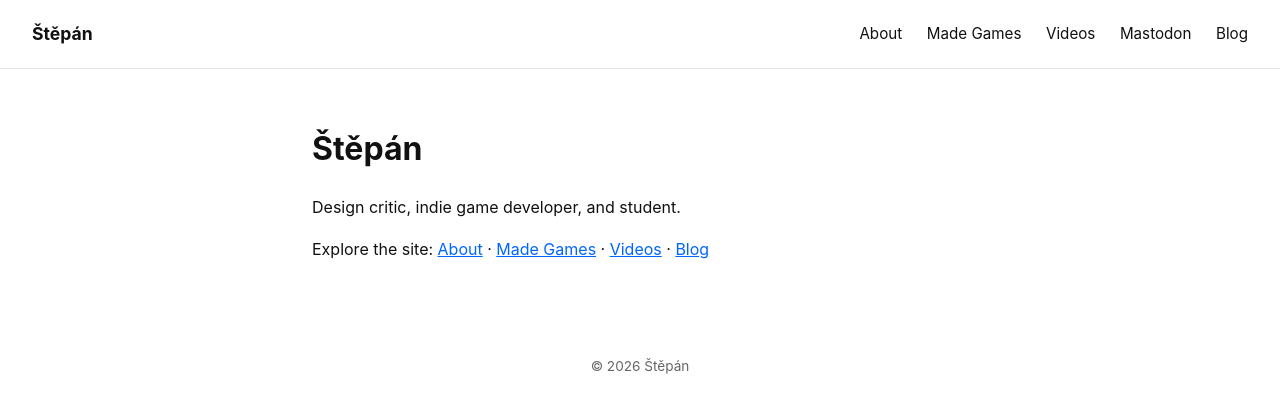
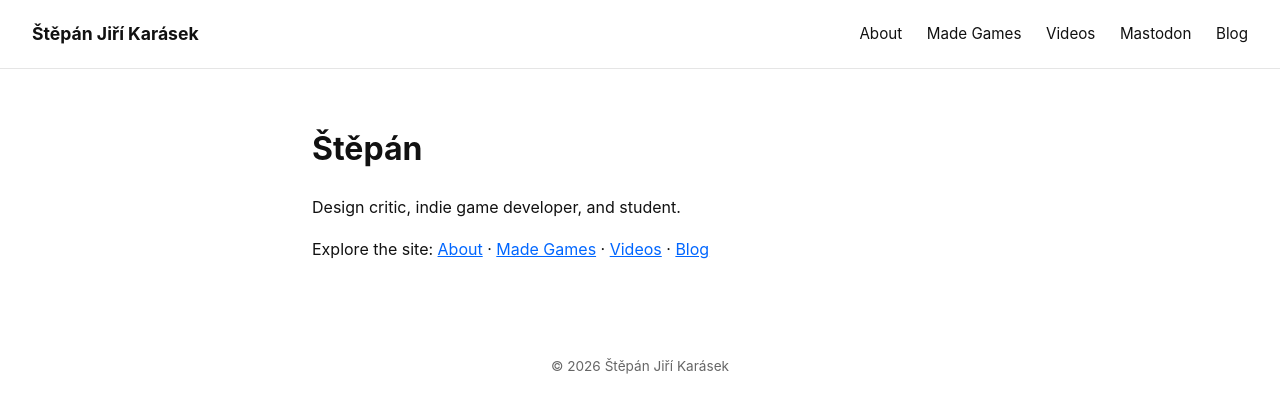
Before and after one commit to StepanJiri/stepankarasek.github.io, a Jekyll site: the page built from index.md, in a window 1280 px wide. Shown: the top 413 px of the page. Built offline with Jekyll 4.4.1, drawn with Linux system fonts in a browser that asks for light colours.

Commit message:
Update title in _config.yml to include full name

```diff
--- a/_config.yml
+++ b/_config.yml
@@ -1,4 +1,4 @@
-title: Štěpán
+title: Štěpán Jiří Karásek
 description: About me, games, videos, Mastodon, and blog
 baseurl: ""
 url: "https://sjk.eu"
```
